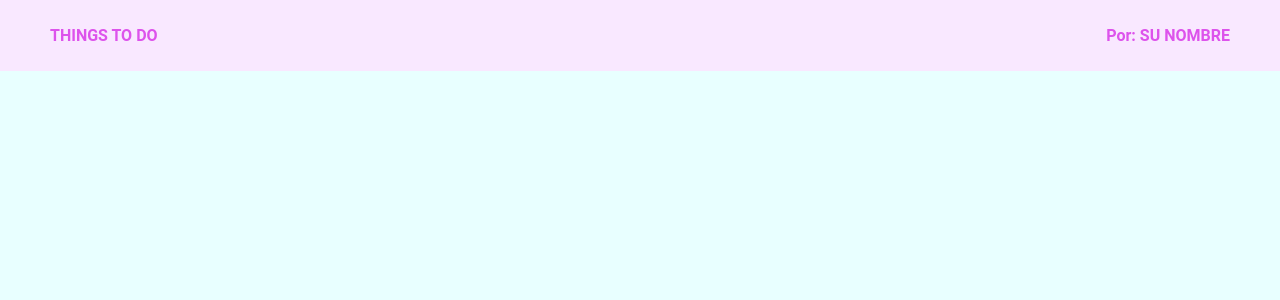
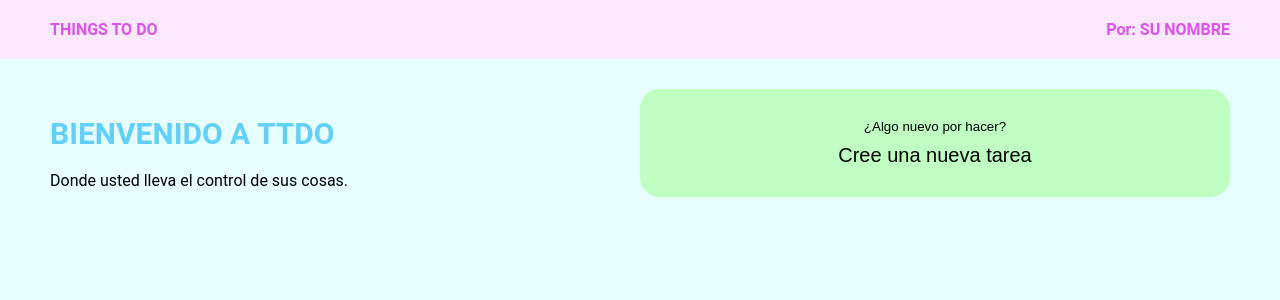
Before and after one commit to 5arSanti/pgr-i-reto, a React (Vite) app in the folder frontend/: page / in a window 1280 px wide. Shown: the top 300 px of the page. Built offline with nearby package versions, Linux system fonts and the light colour scheme.

Commit message:
Styles: Title and Create Task Button

```diff
--- a/frontend/src/Pages/App/App.jsx
+++ b/frontend/src/Pages/App/App.jsx
@@ -1,5 +1,6 @@
 import { AppProvider } from "../../Context";
 import { Header } from "../Components/Header";
+import { TitleButtonContainer } from "../Components/TitleButtonContainer";
 
 import "./App.css"
 
@@ -8,6 +9,8 @@ const App = () => {
     return (
         <AppProvider>
 			<Header/>
+
+			<TitleButtonContainer/>
 		</AppProvider>
     );
 }
--- a/frontend/src/Pages/Components/Header/styles.css
+++ b/frontend/src/Pages/Components/Header/styles.css
@@ -4,7 +4,7 @@
 	justify-content: space-between;
 	align-items: center;
 
-	padding: 10px 50px;
+	padding: 20px 50px;
 
 	background-color: var(--pallete-1);
 
--- /dev/null
+++ b/frontend/src/Pages/Components/NewTaskButton/index.jsx
@@ -0,0 +1,12 @@
+import "./styles.css";
+
+const NewTaskButton = () => {
+	return (
+		<button className="new-task-button" title="Crear nueva tarea">
+			<p>¿Algo nuevo por hacer?</p>
+			<span>Cree una nueva tarea</span>
+		</button>
+	)
+}
+
+export { NewTaskButton };
--- /dev/null
+++ b/frontend/src/Pages/Components/NewTaskButton/styles.css
@@ -0,0 +1,18 @@
+.new-task-button {
+	padding: 30px 15px;
+
+	display: flex;
+	flex-direction: column;
+	align-items: center;
+	justify-content: center;
+
+	border: none;
+	border-radius: 20px;
+	gap: 10px;
+
+	background-color: var(--pallete-5);
+
+	span {
+		font-size: 20px;
+	}
+}
--- /dev/null
+++ b/frontend/src/Pages/Components/Title/index.jsx
@@ -0,0 +1,12 @@
+import "./styles.css"
+
+const Title = ({ children }) => {
+
+	return (
+		<h1 className="title">
+			{children}
+		</h1>
+	)
+}
+
+export { Title}
--- /dev/null
+++ b/frontend/src/Pages/Components/Title/styles.css
@@ -0,0 +1,5 @@
+.title {
+	font-size: 30px;
+
+	color: var(--pallete-4);
+}
--- /dev/null
+++ b/frontend/src/Pages/Components/TitleButtonContainer/index.jsx
@@ -0,0 +1,22 @@
+import { NewTaskButton } from "../NewTaskButton";
+import { Title } from "../Title";
+
+import "./styles.css";
+
+const TitleButtonContainer = () => {
+	return (
+		<div className="title-button-container">
+			<div>
+				<Title>
+					BIENVENIDO A TTDO
+				</Title>
+
+				<p>Donde usted lleva el control de sus cosas.</p>
+			</div>
+
+			<NewTaskButton />
+		</div>
+	);
+}
+
+export { TitleButtonContainer };
--- /dev/null
+++ b/frontend/src/Pages/Components/TitleButtonContainer/styles.css
@@ -0,0 +1,8 @@
+.title-button-container {
+	display: grid;
+	grid-template-columns: 1fr 1fr;
+	padding: 30px 50px;
+
+	justify-content: center;
+	align-items: center;
+}
--- a/frontend/src/index.css
+++ b/frontend/src/index.css
@@ -4,3 +4,8 @@ body {
 	font-family: 'Roboto', sans-serif;
 	background-color: var(--pallete-3);
 }
+
+p {
+	margin: 0;
+	padding: 0;
+}
```
